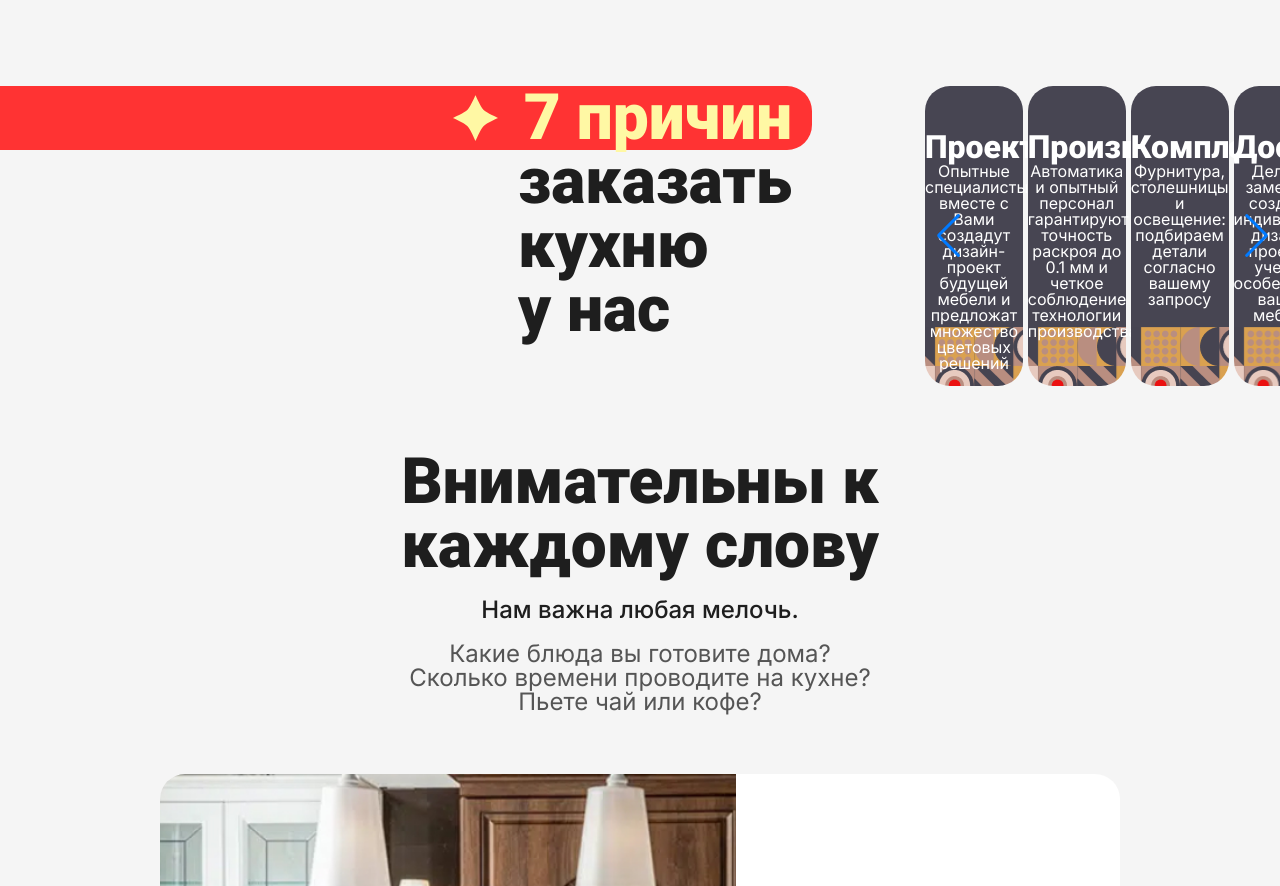
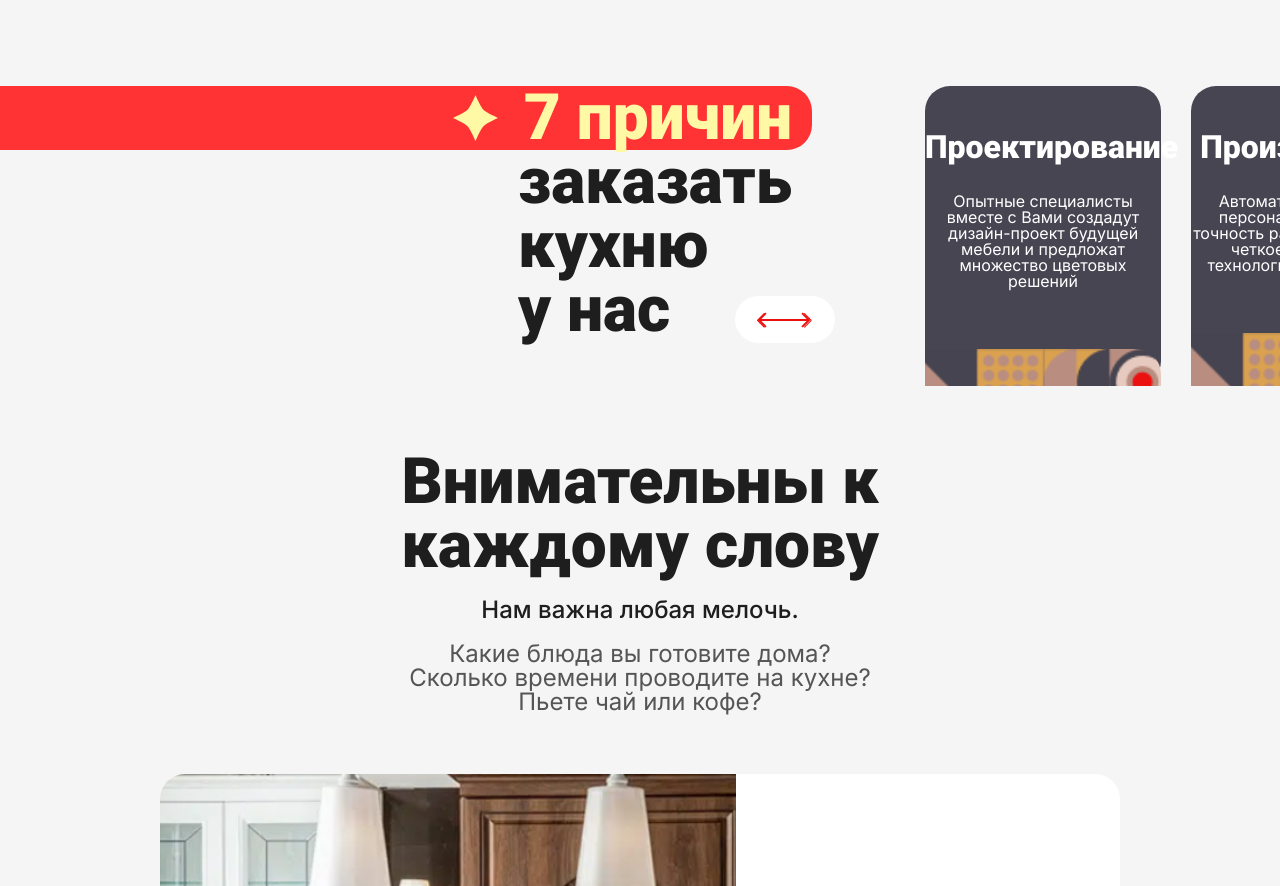
Before and after one commit to SvetlanaZubareva/love-kitchens, a plain HTML site: page index.html in a window 1280 px wide. Shown: the part 2385-3271 px from the top of the page. Drawn offline with nearby package versions, Linux system fonts and the light colour scheme.

Commit message:
немного осталось

```diff
--- a/index.html
+++ b/index.html
@@ -334,9 +334,7 @@
                     заказать <br> кухню <br> у нас
                 </h2>
             </div>
-            <div class="slider-wrapper">
-
-            </div>
+            <div class="swiper-wrapper">
                 <div class="swiper swiper--margin" id="swiper--margin">
                     <div class="swiper-wrapper">
                         <div class="swiper-slide swiper-slide--img" id="swiper-slide--img">
@@ -346,6 +344,11 @@
                             <p class="swiper-slide_paragraph">
                                 Опытные специалисты вместе с Вами создадут дизайн-проект будущей мебели и предложат множество цветовых решений
                             </p>
+                            <div class="swiper-slide--background-end">
+                                <div class="swiper-slide--background">
+
+                                </div>
+                            </div>
                         </div>
                         <div class="swiper-slide swiper-slide--img" id="swiper-slide--img">
                             <h3 class="swiper-slide_h3">
@@ -354,6 +357,11 @@
                             <p class="swiper-slide_paragraph">
                                 Автоматика и опытный персонал гарантируют точность раскроя до 0.1 мм и четкое соблюдение технологии производства
                             </p>
+                            <div class="swiper-slide--background-end">
+                                <div class="swiper-slide--background">
+
+                                </div>
+                            </div>
                         </div>
                         <div class="swiper-slide swiper-slide--img" id="swiper-slide--img">
                             <h3 class="swiper-slide_h3">
@@ -362,6 +370,11 @@
                             <p class="swiper-slide_paragraph">
                                 Фурнитура, столешницы и освещение: подбираем детали согласно вашему запросу
                             </p>
+                            <div class="swiper-slide--background-end">
+                                <div class="swiper-slide--background">
+
+                                </div>
+                            </div>
                         </div>
                         <div class="swiper-slide swiper-slide--img" id="swiper-slide--img">
                             <h3 class="swiper-slide_h3">
@@ -370,6 +383,11 @@
                             <p class="swiper-slide_paragraph">
                                 Делаем замеры и создаем индивидуальный дизайн-проект с учетом особенностей вашей мебели
                             </p>
+                            <div class="swiper-slide--background-end">
+                                <div class="swiper-slide--background">
+
+                                </div>
+                            </div>
                         </div>
                         <div class="swiper-slide swiper-slide--img" id="swiper-slide--img">
                             <h3 class="swiper-slide_h3">
@@ -378,6 +396,11 @@
                             <p class="swiper-slide_paragraph">
                                 Опытные специалисты вместе с Вами создадут дизайн-проект будущей мебели и предложат множество цветовых решений
                             </p>
+                            <div class="swiper-slide--background-end">
+                                <div class="swiper-slide--background">
+
+                                </div>
+                            </div>
                         </div>
                         <div class="swiper-slide swiper-slide--img" id="swiper-slide--img">
                             <h3 class="swiper-slide_h3">
@@ -386,6 +409,11 @@
                             <p class="swiper-slide_paragraph">
                                 Автоматика и опытный персонал гарантируют точность раскроя до 0.1 мм и четкое соблюдение технологии производства
                             </p>
+                            <div class="swiper-slide--background-end">
+                                <div class="swiper-slide--background">
+
+                                </div>
+                            </div>
                         </div>
                         <div class="swiper-slide swiper-slide--img" id="swiper-slide--img">
                             <h3 class="swiper-slide_h3">
@@ -394,6 +422,11 @@
                             <p class="swiper-slide_paragraph">
                                 Фурнитура, столешницы и освещение: подбираем детали согласно вашему запросу
                             </p>
+                            <div class="swiper-slide--background-end">
+                                <div class="swiper-slide--background">
+
+                                </div>
+                            </div>
                         </div>
                         <div class="swiper-slide swiper-slide--img" id="swiper-slide--img">
                             <h3 class="swiper-slide_h3">
@@ -402,11 +435,23 @@
                             <p class="swiper-slide_paragraph">
                                 Делаем замеры и создаем индивидуальный дизайн-проект с учетом особенностей вашей мебели
                             </p>
-                    </div>
-                </div>
-                <div class="swiper-button-prev"></div>
-                <div class="swiper-button-next"></div>
-              </div>
+                            <div class="swiper-slide--background-end">
+                                <div class="swiper-slide--background">
+
+                                </div>
+                            </div>
+                        </div>
+                    </div>
+
+
+                  </div>
+                  <div class="swiper-navigation" id="swiper-navigation1">
+                    <div class="swiper-button-prev" id="swiper-button-prev1"></div>
+                    <div class="swiper-button-next" id="swiper-button-next1"></div>
+                    <img class="swiper-button--arrow" src="./img/svg/Vector 13.svg" alt="">
+                </div>
+            </div>
+
         </section>
         <section class="section-description">
             <h2 class="section-description_h2">
@@ -1645,9 +1690,9 @@
         const swiper = new Swiper('.swiper', {
             direction: 'horizontal',
             loop: true,
-            slidesPerView: 3.5,
+            slidesPerView: 4.5,
             observer: true,
-            spaceBetween: 5,
+            spaceBetween: 30,
 
             pagination: {
                 el: '.swiper-pagination',
--- a/script.js
+++ b/script.js
@@ -10,8 +10,8 @@ const swiper = new Swiper('.swiper', {
 
     // Navigation arrows
     navigation: {
-      nextEl: '.swiper-button-next',
-      prevEl: '.swiper-button-prev',
+      nextEl: '.swiper-button-next1',
+      prevEl: '.swiper-button-prev1',
     },
 
     // And if we need scrollbar
--- a/style.css
+++ b/style.css
@@ -144,9 +144,29 @@
     margin: 0 auto;
     padding: 45px 0 ;
     box-sizing: border-box;
+    /* background-image: url("./img/jpg/Frame\ 238.png");
+    background-repeat: no-repeat;
+    background-position: bottom; */
+  }
+  .swiper-slide--background{
     background-image: url("./img/jpg/Frame\ 238.png");
     background-repeat: no-repeat;
     background-position: bottom;
+    height: 100px;
+    width: 100%;
+    background-size: cover;
+    display: flex;
+    justify-content: end;
+    border-bottom-left-radius: 25px;
+    border-top-right-radius: 25px;
+
+  }
+  .swiper-slide--background-end{
+    width: 100%;
+    height: 76%;
+    align-items: end;
+    display: flex;
+
   }
   .swiper-slide_h3{
     font-family: "Roboto", sans-serif;
@@ -154,6 +174,38 @@
     font-size: 32px;
     line-height: 32px;
     color: #ffff;
+    margin-bottom: 30px;
+  }
+  .swiper-wrapper{
+    position: relative;
+  }
+  #swiper-navigation1{
+    width: 100px;
+    height: 47px;
+    background-color: #fff;
+    border-radius: 25px;
+    position: absolute;
+    z-index: 10;
+    top: 70%;
+    left: -6%;
+  }
+  .swiper-button--arrow{
+    position: absolute;
+    right: 25%;
+    top: 35%;
+  }
+  #swiper-button-prev1{
+    left: 21%;
+    top: 53%;
+  }
+  #swiper-button-next1{
+    top: 53%;
+    left: 68%;
+  }
+  #swiper-button-prev1,
+  #swiper-button-next1{
+    color: #EC1111;
+    --swiper-navigation-size: 15px;
   }
   .swiper-slide_paragraph{
     font-family: "Roboto", sans-serif;
```
Also changed, not shown: img/svg/Vector 13.svg (added). Lines whose indentation alone changed are shown as unchanged.
